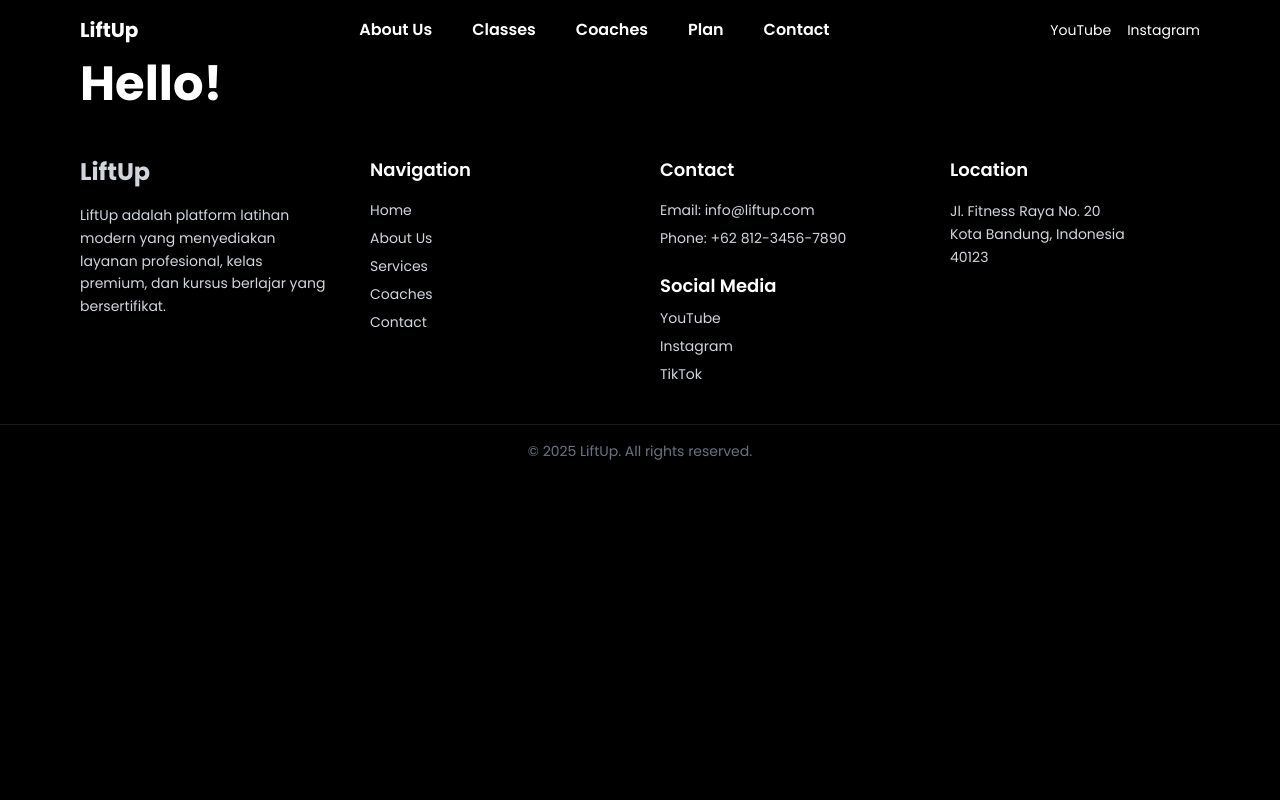
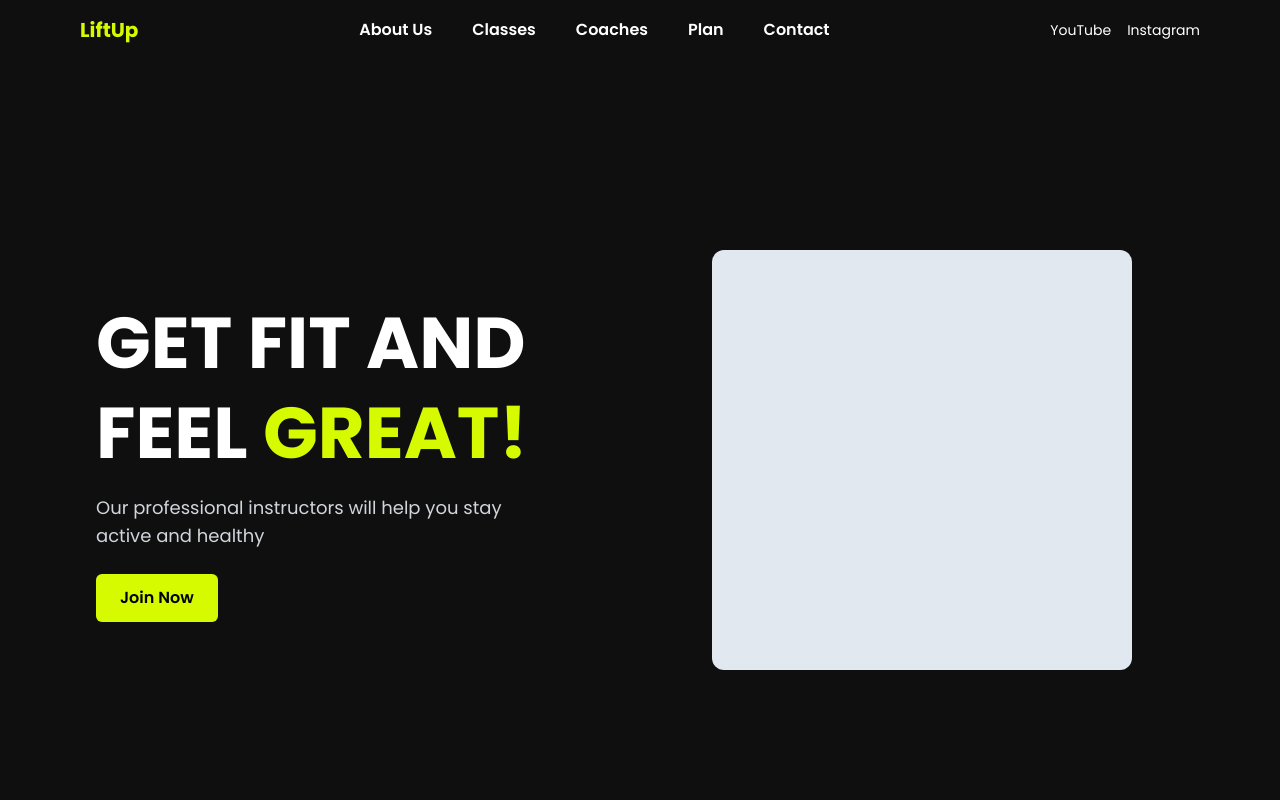
Before and after one commit to BARBARBoyyHD/gym-app-nextjs-supabase, a Next.js app: page / in a window 1280 px wide. Shown: the top 800 px of the page. Built offline with nearby package versions, Linux system fonts and the light colour scheme.

Commit message:
Feat(Home page) : Create home page component

```diff
--- a/src/app/globals.css
+++ b/src/app/globals.css
@@ -1,14 +1,56 @@
 @import "tailwindcss";
+
+/* ------------------------------
+   ROOT VARIABLES
+------------------------------ */
 :root {
-  /* --background: #ffffff;
-  --foreground: #171717; */
+  --font-poppins: var(--font-poppins);
+
+  /* Brand Colors */
+  --brand: #d6fb00;
+  --brand-hover: #c2ea00;
+  --brand-dark: #a8d400;
+
+  /* Dark Gray Background */
+  --background-dark: #0f0f0f; /* abu tua */
 }
 
-@theme inline {
-  --font-poppins: var(--font-poppins);
+/* ------------------------------
+   GLOBAL FONT
+------------------------------ */
+body {
+  background-color: var(--background-dark);
+  color: white;
+  font-family: var(--font-poppins), sans-serif;
 }
 
-body {
-  /* background: var(--background); */
-  font-family: var(--font-poppins);
+.color-brand {
+  color: var(--brand);
 }
+
+.text-brand:hover {
+  color: var(--brand-hover);
+}
+
+/* Background Brand */
+.bg-brand {
+  background-color: var(--brand);
+}
+
+.bg-brand-hover:hover {
+  background-color: var(--brand-hover);
+}
+
+.bg-brand-dark:active {
+  background-color: var(--brand-dark);
+}
+
+/* Border Brand */
+.border-brand {
+  border-color: var(--brand);
+}
+
+/* Smooth transitions for UI feel */
+* {
+  transition: background-color 0.2s ease, color 0.2s ease;
+}
--- a/src/app/page.tsx
+++ b/src/app/page.tsx
@@ -1,3 +1,4 @@
-export default function Home() {
-  return <h1 className="text-5xl font-black">Hello!</h1>;
+import Home from "@/components/pages/Home";
+export default function page() {
+  return <Home />;
 }
--- a/src/components/Navbar.tsx
+++ b/src/components/Navbar.tsx
@@ -5,50 +5,35 @@ export default function Navbar() {
   const [open, setOpen] = useState(false);
 
   return (
-    <header className="bg-black text-white">
+    <header className="bg-dark text-white">
       <nav className="max-w-6xl mx-auto px-4 py-4 flex items-center justify-between">
         {/* Logo */}
-        <div className="text-xl font-bold">LiftUp</div>
+        <div className="text-xl font-bold color-brand">LiftUp</div>
 
         {/* Desktop Menu */}
         <ul className="hidden md:flex items-center gap-10">
           <li>
-            <a
-              href="#"
-              className="hover:text-green-400 transition font-semibold"
-            >
+            <a href="#" className="text-brand transition font-semibold">
               About Us
             </a>
           </li>
           <li>
-            <a
-              href="#"
-              className="hover:text-green-400 transition font-semibold"
-            >
+            <a href="#" className="text-brand transition font-semibold">
               Classes
             </a>
           </li>
           <li>
-            <a
-              href="#"
-              className="hover:text-green-400 transition font-semibold"
-            >
+            <a href="#" className="text-brand transition font-semibold">
               Coaches
             </a>
           </li>
           <li>
-            <a
-              href="#"
-              className="hover:text-green-400 transition font-semibold"
-            >
+            <a href="#" className="text-brand transition font-semibold">
               Plan
             </a>
           </li>
           <li>
-            <a
-              href="#"
-              className="hover:text-green-400 transition font-semibold"
-            >
+            <a href="#" className="text-brand transition font-semibold">
               Contact
             </a>
           </li>
--- /dev/null
+++ b/src/components/pages/Home.tsx
@@ -0,0 +1,27 @@
+export default function Home() {
+  return (
+    <section className="h-screen flex items-center">
+      <div className="max-w-6xl mx-auto px-4 grid grid-cols-1 md:grid-cols-2 gap-10">
+        {/* HERO IMAGE */}
+        <div className="flex justify-center items-center order-1 md:order-2">
+          <div className="w-72 h-72 md:w-[420px] md:h-[420px] bg-slate-200 rounded-xl">
+            {/* nanti ganti dengan <Image /> dari next/image */}
+          </div>
+        </div>
+
+        {/* TEXT CONTENT */}
+        <div className="flex flex-col justify-center text-left space-y-4 order-2 md:order-1">
+          <h1 className="text-4xl md:text-7xl font-bold leading-tight">
+            GET FIT AND FEEL <span className="color-brand">GREAT!</span>
+          </h1>
+          <p className="text-lg text-gray-300 max-w-md">
+            Our professional instructors will help you stay active and healthy
+          </p>
+          <button className="bg-brand hover:bg-brand-hover text-black font-semibold px-6 py-3 rounded-md w-fit mt-2">
+            Join Now
+          </button>
+        </div>
+      </div>
+    </section>
+  );
+}
```
